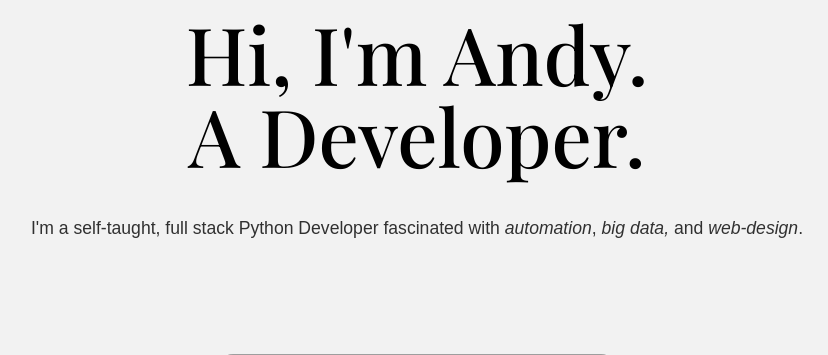
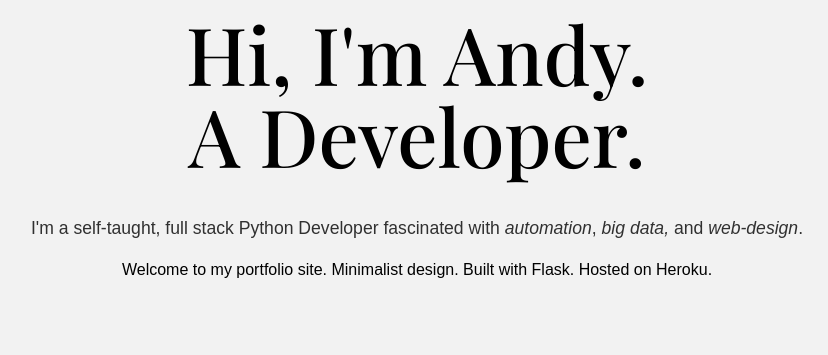
Before and after one commit to anpythomas/my_site, a Flask app: page / in a window 1280 px wide. Shown: the part 483-838 px from the top of the page, without its empty margins (223-1051 px from the left). Run offline with Flask 2, Linux system fonts and the light colour scheme; some libraries are stand-ins or nearby versions; grey boxes are pictures that could not be loaded.

Commit message:
added second p heading

```diff
--- a/templates/index.html
+++ b/templates/index.html
@@ -47,6 +47,9 @@
                 <!-- Icon Divider-->
                 <p class="lead-p txt-size-about-p abt-section-div-p">I'm a self-taught, full stack Python Developer
                     fascinated with <em>automation</em>, <em>big data,</em> and <em>web-design</em>.</p>
+                <p>
+                    Welcome to my portfolio site. Minimalist design. Built with Flask. Hosted on Heroku.
+                </p>
             </div>
         </div>
     </header>
```
